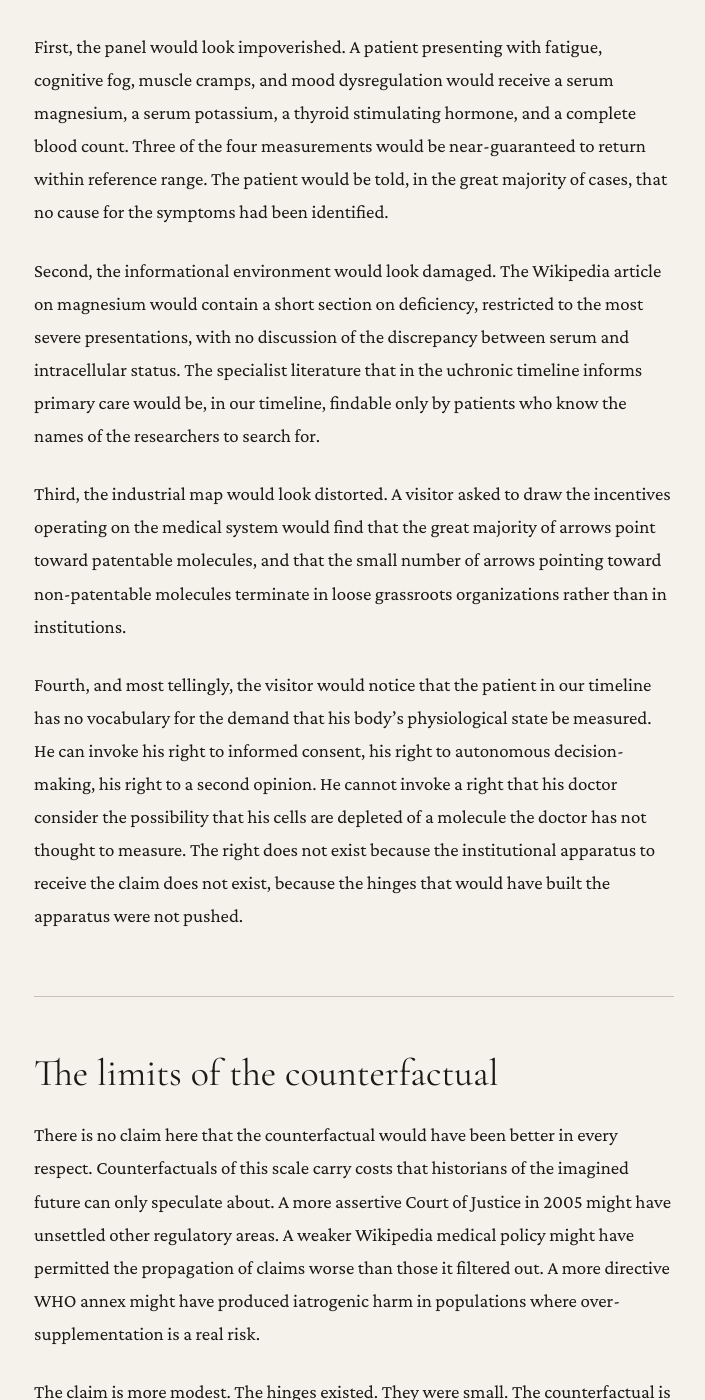
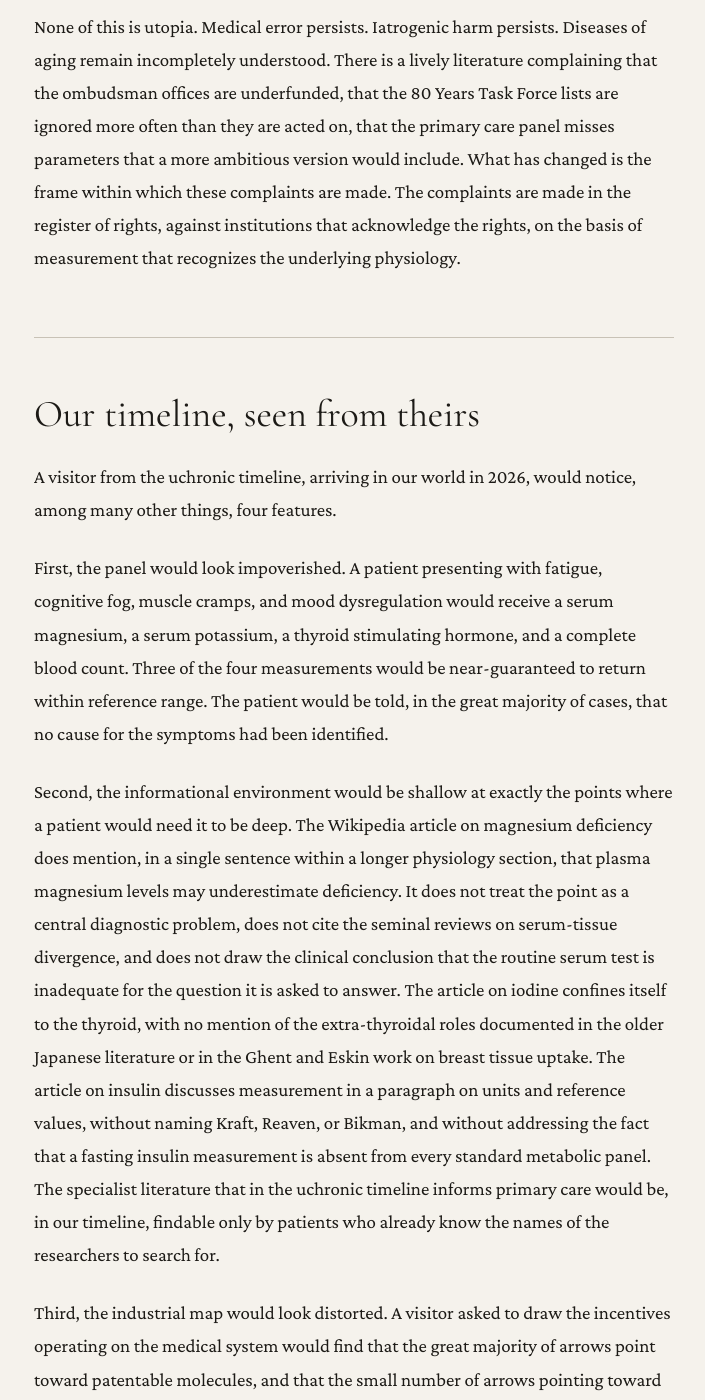
Before and after one commit to PerigGouanvic/physiological-rights, a Jekyll site: the page built from _editorials/the-seventeen-years-task-force.md, in a window 1280 px wide and 1400 px high, scrolled down 15126 px. Shown: the whole window, without its empty margins (120-825 px from the left). Built offline with Jekyll 4.4.1, drawn with Linux system fonts in a browser that asks for light colours; some of the changed text lies outside the part shown.

Commit message:
edit(uchronia): tighten Wikipedia claims, add Jimbo Wales quote
Fact-check pass on the assertions about current Wikipedia articles.
The magnesium deficiency article does mention plasma-tissue divergence
in a single sentence, so the earlier "no discussion" claim was too
strong. Revised to describe what is actually there (a caveat, not
developed to its clinical conclusion, no seminal citations). Added
parallel observations on iodine (no extra-thyroidal coverage) and
insulin (no Kraft/Reaven/Bikman, no fasting-insulin diagnostic frame),
which do hold up.

Added the March 2014 Jimmy Wales "lunatic charlatans" response to the
ACEP petition as illustration of the ethos MEDRS carries. The premise
Wales does not examine, that RCT-grade evidence is the appropriate
filter for chronic, ecological, mechanistic literature on endogenous
molecules, is exactly what the uchronic Cochrane-librarian intervention
addresses.

```diff
--- a/_editorials/the-seventeen-years-task-force.md
+++ b/_editorials/the-seventeen-years-task-force.md
@@ -55,6 +55,8 @@
 ## The second hinge: the Wikipedia debate, autumn 2007
 
 By 2007, the English Wikipedia has grown to two million articles. Its medical content is chaotic and contested. A group of editors, largely physicians and pharmacists, proposes a formal policy on medical sourcing. In our timeline, the policy that emerges is called WP:MEDRS, medical reliable sources. It restricts claims about health to secondary sources in indexed journals, with a strong preference for systematic reviews, meta-analyses, and statements from major medical bodies. The effect on nutrient articles is rapid. Case series are removed. Clinical monographs are removed. The literature that had begun to be summarized in the enthusiastic amateur period is pruned back to what the major textbooks say, which is to say, to the recommended dietary allowances and the deficiency syndromes described in the 1930s.
+
+The mood of the policy is captured in the response the co-founder of Wikipedia, Jimmy Wales, gives on 23 March 2014 to a petition from a coalition of holistic and integrative practitioners asking that the site's medical policies be revised. "No, you have to be kidding me. Every single person who signed this petition needs to go back to check their premises and think harder about what it means to be honest, factual, truthful. Wikipedia's policies around this kind of thing are exactly spot-on and correct. If you can get your work published in respectable scientific journals, that is to say, if you can produce evidence through replicable scientific experiments, then Wikipedia will cover it appropriately. What we won't do is pretend that the work of lunatic charlatans is the equivalent of true scientific discourse. It isn't." The premise Wales does not examine is that "respectable scientific journals" and "replicable scientific experiments" are the appropriate filter for a class of physiological molecules whose evidence base is chronic, ecological, epidemiological, and mechanistic rather than acute, blinded, and randomized. The petition is answered. The premise is not addressed.
 
 In the uchronic timeline the debate turns differently. The pivotal contribution comes from a librarian at the Cochrane Collaboration who intervenes on the talk page to point out that the proposed policy conflates two evidentiary questions. The first is whether a claim is likely to be true. The second is whether the mechanism used to answer the first question is appropriate to the domain. Randomized controlled trials, she observes, are the correct instrument for pharmaceutical interventions that admit of blinding, placebo control, and short-horizon endpoints. They are the wrong instrument, or at least an insufficient one, for nutrients that are physiologically native, chronically dosed, and evaluated over decades. To restrict medical content to sources that use the pharmaceutical instrument is to filter out the domain rather than the noise.
 
@@ -160,7 +162,7 @@
 
 First, the panel would look impoverished. A patient presenting with fatigue, cognitive fog, muscle cramps, and mood dysregulation would receive a serum magnesium, a serum potassium, a thyroid stimulating hormone, and a complete blood count. Three of the four measurements would be near-guaranteed to return within reference range. The patient would be told, in the great majority of cases, that no cause for the symptoms had been identified.
 
-Second, the informational environment would look damaged. The Wikipedia article on magnesium would contain a short section on deficiency, restricted to the most severe presentations, with no discussion of the discrepancy between serum and intracellular status. The specialist literature that in the uchronic timeline informs primary care would be, in our timeline, findable only by patients who know the names of the researchers to search for.
+Second, the informational environment would be shallow at exactly the points where a patient would need it to be deep. The Wikipedia article on magnesium deficiency does mention, in a single sentence within a longer physiology section, that plasma magnesium levels may underestimate deficiency. It does not treat the point as a central diagnostic problem, does not cite the seminal reviews on serum-tissue divergence, and does not draw the clinical conclusion that the routine serum test is inadequate for the question it is asked to answer. The article on iodine confines itself to the thyroid, with no mention of the extra-thyroidal roles documented in the older Japanese literature or in the Ghent and Eskin work on breast tissue uptake. The article on insulin discusses measurement in a paragraph on units and reference values, without naming Kraft, Reaven, or Bikman, and without addressing the fact that a fasting insulin measurement is absent from every standard metabolic panel. The specialist literature that in the uchronic timeline informs primary care would be, in our timeline, findable only by patients who already know the names of the researchers to search for.
 
 Third, the industrial map would look distorted. A visitor asked to draw the incentives operating on the medical system would find that the great majority of arrows point toward patentable molecules, and that the small number of arrows pointing toward non-patentable molecules terminate in loose grassroots organizations rather than in institutions.
 
```
